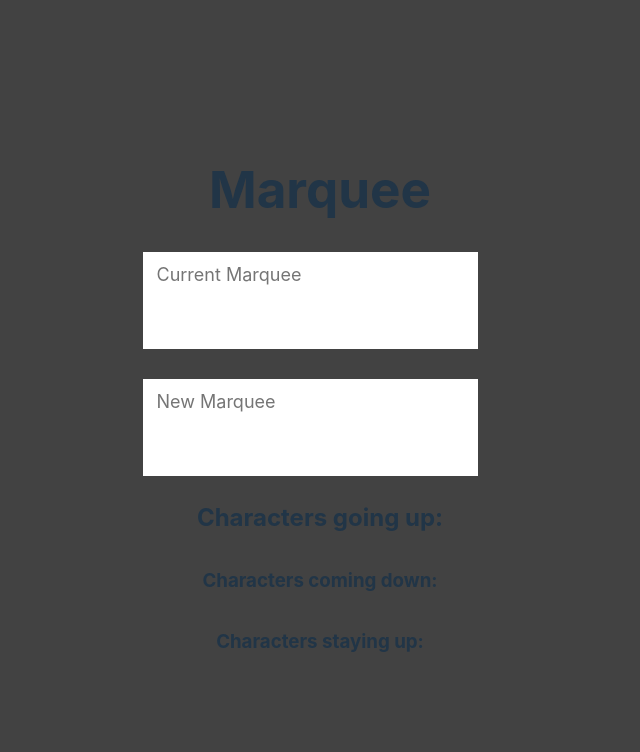
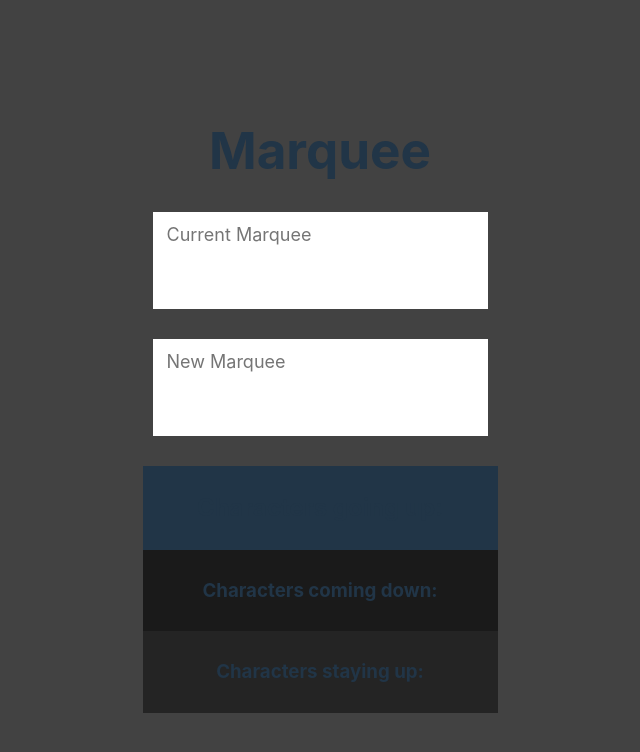
Before and after one commit to idelizer/marquee, a React (Vite) app: page / in a window 1280 px wide. Shown: the top 752 px of the page, without its empty margins (320-960 px from the left). Built offline with nearby package versions, Linux system fonts and the light colour scheme.

Commit message:
Center blocks and standardize padding.
Centered the textarea inputs, pad the char count display, and add
temporary background colors to each char count display.

```diff
--- a/src/App.css
+++ b/src/App.css
@@ -10,40 +10,12 @@
   width: 2000px;
 }
 
-body {
-  background-color: #424242;
-
+.App {
+  display: flex;
+  flex-direction: column;
+  align-items: center;
 }
 
-textarea {
-  width: 335px;
-  padding: 12px 14px;
-  height: 97px;
-  box-sizing: border-box;
-  display: block;
-  border: none;
-  margin-bottom: 30px;
-  placeholder: "be nice!";
-  resize: none;
-  font-size: large;
-  font-family: Inter, Avenir, Helvetica, Arial, sans-serif;
-}
-textarea:focus {
-  outline-color: white;
-}
-
-h1 {
-  width: 100%;
-}
-
-table {
-  width: 100%;
-  /* border: 1px solid; */
-  table-layout: fixed;
-}
-
-th {
-}
 
 .logo {
   height: 6em;
--- a/src/App.jsx
+++ b/src/App.jsx
@@ -85,18 +85,24 @@ function CounterRender(props) {
 
   return (
     <div>
+      <div id="dict1">
         <h2>Characters going up:</h2>
         <table>
             <AlphaDisplay counts={charsGoingUp}/>
         </table>
+      </div>
+      <div id="dict2">
         <h3>Characters coming down:</h3>
         <table>
             <AlphaDisplay counts={charsComingDown}/>
         </table>
+      </div>
+      <div id="dict3">
         <h3>Characters staying up:</h3>
         <table>
           <AlphaDisplay counts={charsStayingUp}/>
         </table>
+      </div>
     </div>
   )
 };
@@ -107,28 +113,24 @@ function App() {
 
   return (
     <div className="App">
+
       <h1>Marquee</h1>
 
-      <div>
       <textarea
       type="text1"
       value={text1}
       placeholder="Current Marquee"
       onChange={(e)=>setText1(e.target.value)}
       />
-      </div>
 
-      <div>
       <textarea
       type="text2"
       value={text2}
       placeholder="New Marquee"
       onChange={(e)=>setText2(e.target.value)}
       />
-      </div>
 
       <CounterRender dict={countDifference(text1, text2)} />
-
 
     </div>
   )
--- a/src/index.css
+++ b/src/index.css
@@ -14,6 +14,45 @@
   -webkit-text-size-adjust: 100%;
 }
 
+body {
+  background-color: #424242;
+  margin: 0;
+  display: flex;
+  place-items: center;
+  min-width: 320px;
+  min-height: 100vh;
+}
+
+h1 {
+  width: 100%;
+  font-size: 3.2em;
+  line-height: 1.1;
+}
+
+
+textarea {
+  width: 335px;
+  padding: 12px 14px;
+  height: 97px;
+  box-sizing: border-box;
+  display: block;
+  border: none;
+  margin-bottom: 30px;
+  placeholder: "be nice!";
+  resize: none;
+  font-size: large;
+  font-family: Inter, Avenir, Helvetica, Arial, sans-serif;
+}
+textarea:focus {
+  outline-color: white;
+}
+
+table {
+  width: 100%;
+  /* border: 1px solid; */
+  table-layout: fixed;
+}
+
 a {
   font-weight: 500;
   color: #646cff;
@@ -23,25 +62,23 @@ a:hover {
   color: #535bf2;
 }
 
-body {
-  margin: 0;
-  display: flex;
-  place-items: center;
-  min-width: 320px;
-  min-height: 100vh;
+input {
+  font-size: 1.2em;
 }
 
-h1 {
-  font-size: 3.2em;
-  line-height: 1.1;
+#dict1 {
+  background-color: #213547;
+  padding: 10px;
 }
 
-h3 {
-  display: inline-block;
+#dict2 {
+  background-color: #1a1a1a;
+  padding: 10px;
 }
 
-input {
-  font-size: 1.2em;
+#dict3 {
+  background-color: #242424;
+  padding: 10px;
 }
 
 button {
```
Lines whose indentation alone changed are shown as unchanged.
